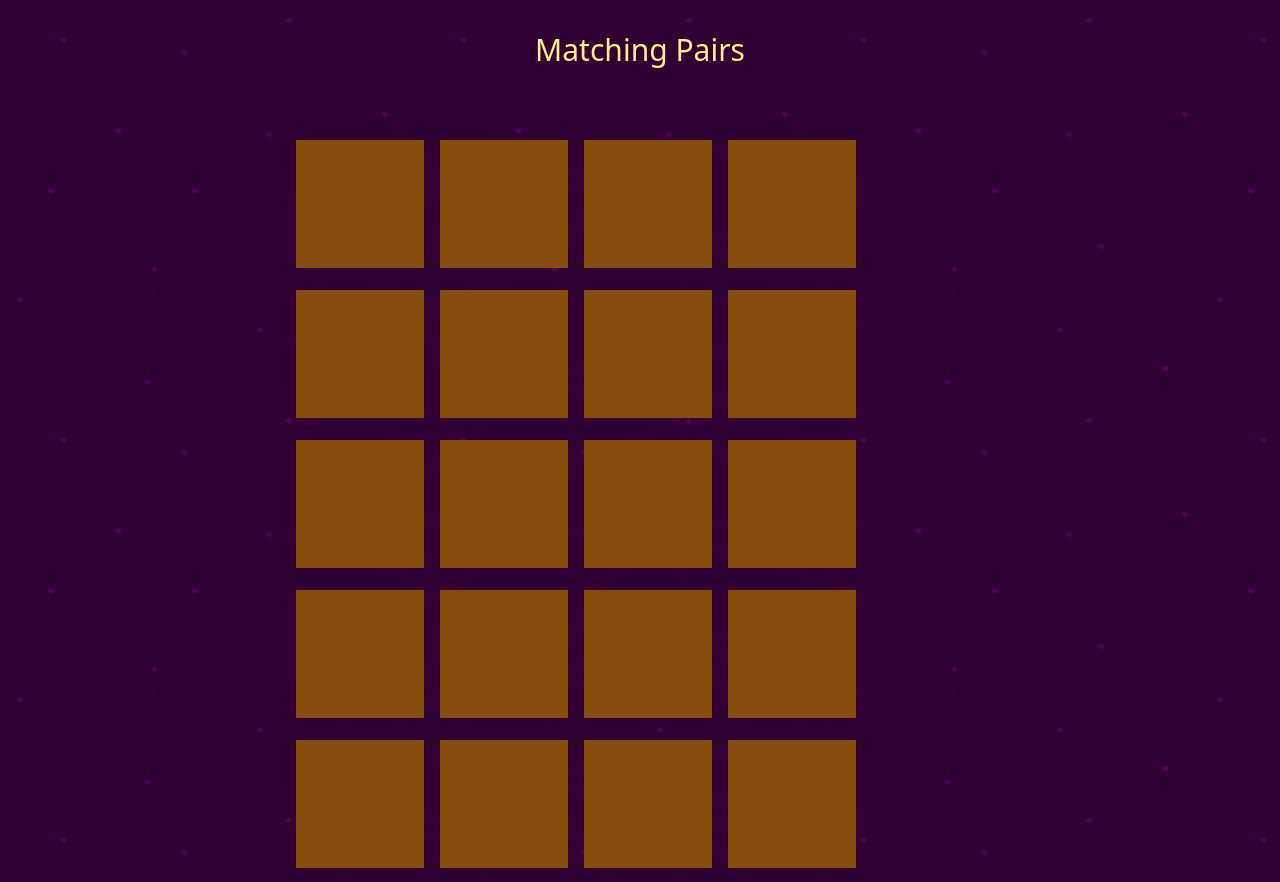
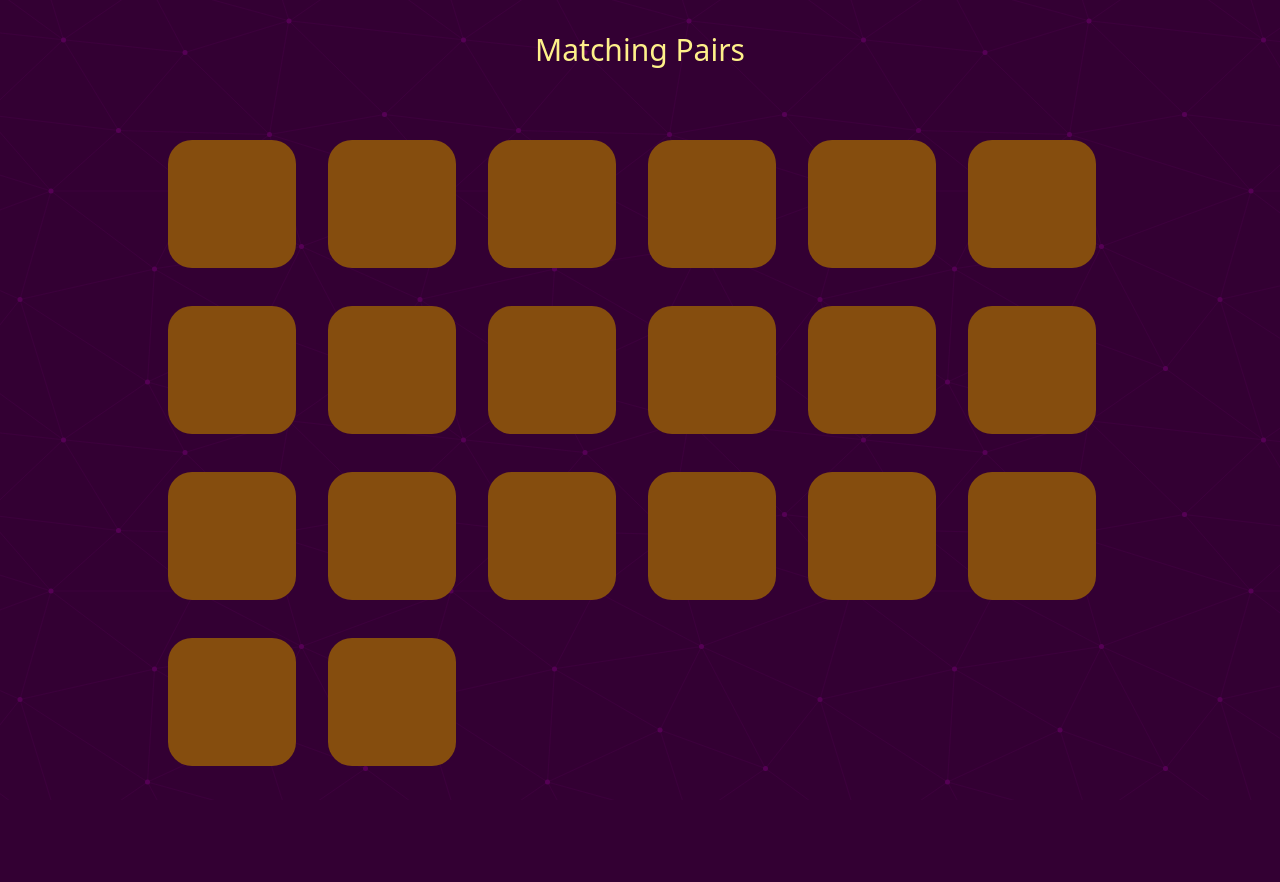
Before and after one commit to marjald/matching-pairs, a React (Vite) app: page / in a window 1280 px wide. After the commit the page ends 800 px from the top, so only its background shows below. Built offline with nearby package versions, Linux system fonts and the light colour scheme; a web font is replaced by a local one.

Commit message:
before reducer

```diff
--- a/src/App.jsx
+++ b/src/App.jsx
@@ -3,29 +3,46 @@ import GameBoard from "./components/GameBoard";
 import { CARD_DECK } from "./data.js";
 import Header from "./components/Header";
 
-let INITIAL_GAMEBOARD = CARD_DECK;
+const INITIAL_GAMEBOARD = CARD_DECK;
+INITIAL_GAMEBOARD.sort(() => Math.random() - 0.5);
 
 function deriveGameBoard(playerSelections) {
+  console.log(playerSelections);
   let gameBoard = [...INITIAL_GAMEBOARD];
-
   for (const selection of playerSelections) {
-    const cardIndex = gameBoard.findIndex(card => card.id === selection)
+    const cardIndex = gameBoard.findIndex((card) => card.id === selection);
     gameBoard[cardIndex].revealed = true;
   }
   return gameBoard;
 }
 
 function App() {
-  console.log('<App /> rendered');
   const [playerSelections, setPlayerSelections] = useState([]);
   const gameBoard = deriveGameBoard(playerSelections);
 
   function handleCardSelection(id) {
-    setPlayerSelections((prevPlayerSelections) => {
-      const updatedSelections = [id, ...prevPlayerSelections];
-      console.log([id, ...prevPlayerSelections]);
-      return updatedSelections;
-    });
+    // add the selected card id to the playerSelections state array
+    setPlayerSelections((prevPlayerSelections) => [
+      id,
+      ...prevPlayerSelections,
+    ]);
+  }
+
+  if (playerSelections.length % 2 === 0 && playerSelections.length > 0) {
+
+    const Card1Alt =
+      CARD_DECK[CARD_DECK.findIndex((card) => card.id === playerSelections[0])]
+        .image.alt;
+    const Card2Alt =
+      CARD_DECK[CARD_DECK.findIndex((card) => card.id === playerSelections[1])]
+        .image.alt;
+
+    if (Card1Alt === Card2Alt) {
+      console.log("MATCH");
+    } else {
+      console.log("NO MATCH");
+      setPlayerSelections((prevPlayerSelections) => prevPlayerSelections.slice(2));
+    }
   }
 
   return (
--- a/src/components/Card.jsx
+++ b/src/components/Card.jsx
@@ -8,9 +8,9 @@ export default function Card({
   onCardClick,
 }) {
   const cardContent = isRevealed ? (
-    <img src={cardImg} alt={cardImgAlt} className="w-32 h-32 m-2" />
+    <div className="w-32 h-32 m-2 bg-yellow-600 rounded-3xl hover:rotate-12"><img src={cardImg} alt={cardImgAlt} className="w-32 h-32 m-2" /></div>
   ) : (
-    <div className="w-32 h-32 m-2 bg-yellow-800"></div>
+    <div className="w-32 h-32 m-2 bg-yellow-800 rounded-3xl hover:rotate-12"></div>
   );
 
   return (
--- a/src/components/GameBoard.jsx
+++ b/src/components/GameBoard.jsx
@@ -2,11 +2,11 @@ import PropTypes from "prop-types";
 import Card from "./Card";
 
 export default function GameBoard({ cards, onCardClick }) {
-  console.log('<GameBoard /> rendered');
   return (
-    <div className="flex flex-wrap mx-72">
+    <div className="flex flex-wrap gap-4 m-auto w-3/4">
       {cards.map((row) => (
-          <Card key={row.id}
+        <Card
+          key={row.id}
           isRevealed={row.revealed}
           cardImg={row.image.src}
           cardImgAlt={row.image.alt}
--- a/src/components/Header.jsx
+++ b/src/components/Header.jsx
@@ -1,4 +1,4 @@
-import PropTypes from 'prop-types';
+import PropTypes from "prop-types";
 
 export default function Header({ heading }) {
   return (
```
Lines whose indentation alone changed are shown as unchanged.
